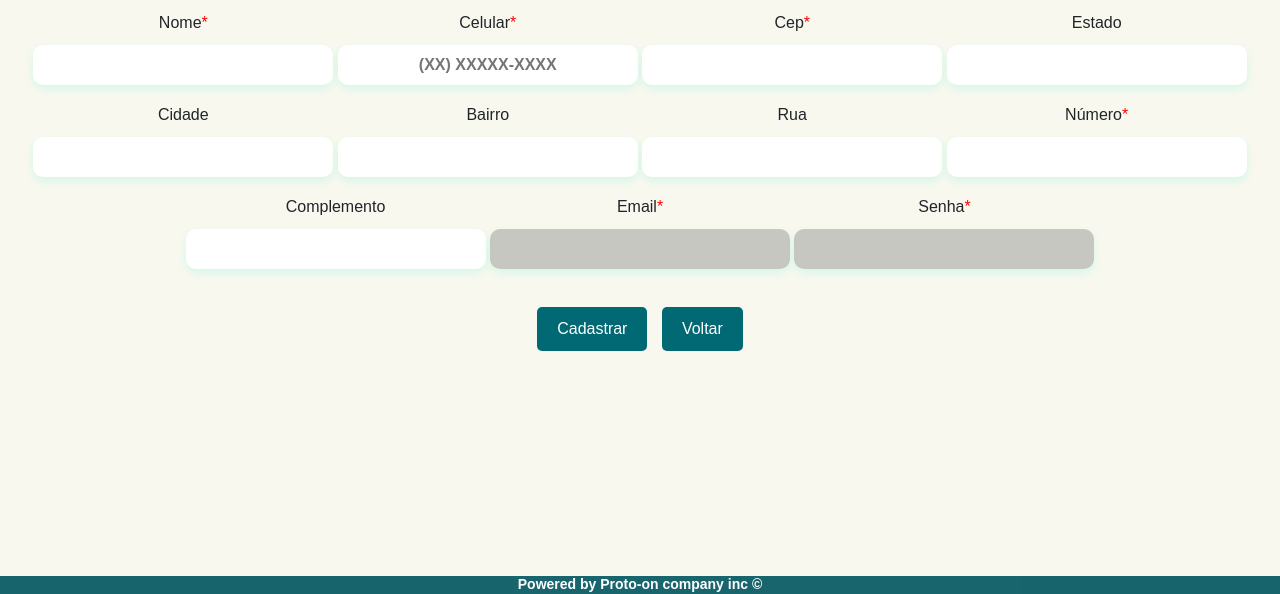
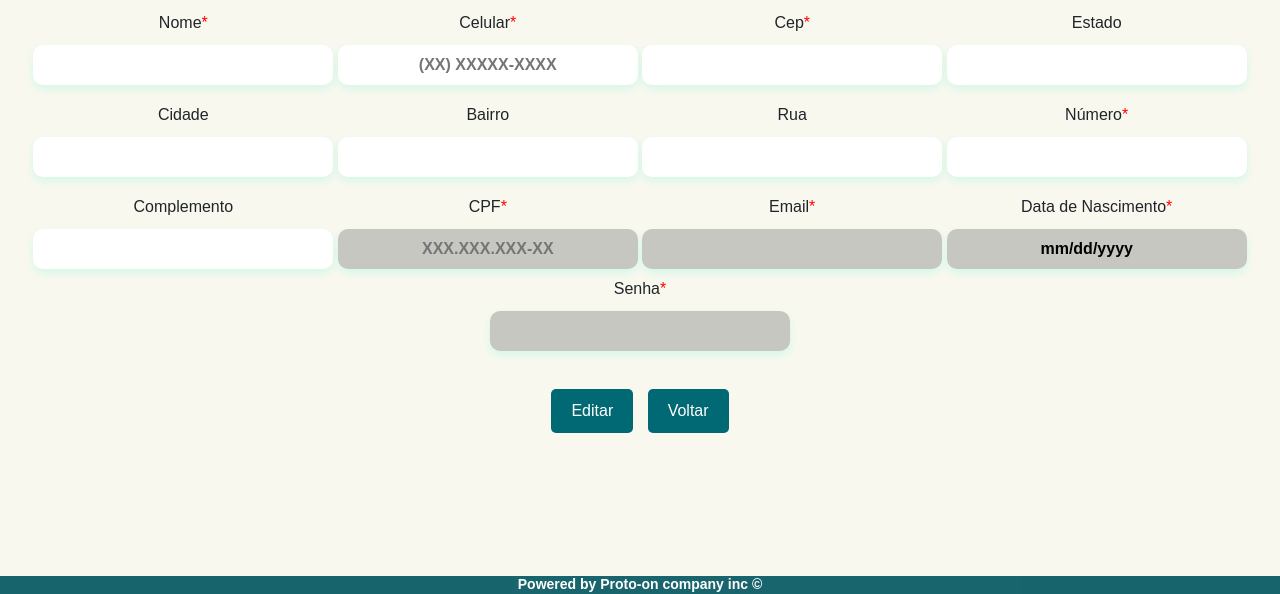
Before and after one commit to vagnero/projeto-proton-php, a PHP site: page /projeto-proton-php/view/updateMunicipe.php in a window 1280 px wide. Shown: the part 206-800 px from the top of the page. Run offline with PHP 8.4, Linux system fonts and the light colour scheme; the visitor is signed in with stand-in values (Sample User, id 1); data that the repository does not hold is empty.

Commit message:
Alterei o banco de dados e adicionei o formulário cpf e data de nascimento que faltavam!

```diff
--- a/controller/municipe/ControllerMunicipe.php
+++ b/controller/municipe/ControllerMunicipe.php
@@ -53,7 +53,8 @@ class ControllerMunicipe
             $nome = $this->crud->escape_string($_POST['nome']);
             $celular = $this->crud->escape_string($_POST['celular']);
             $senha = password_hash($_POST['senha'], PASSWORD_DEFAULT);
-
+            $dataNasc = $this->crud->escape_string($_POST['dataNascimento']);
+            $cpf = $this->crud->escape_string($_POST['cpf']);
             // Verifique se o e-mail já existe na tabela
             $check_query = "SELECT COUNT(*) FROM municipes WHERE email = '$email'";
             $result = $this->crud->connection->query($check_query);
@@ -67,7 +68,7 @@ class ControllerMunicipe
                 } else {
                     $idEndereco = $this->registerEndereco();
                     if ($idEndereco > 0) {
-                        $sql_municipe = "INSERT INTO municipes (nome, celular, email, senha, idEndereco, dataInscricao) VALUES ('$nome', '$celular', '$email', '$senha', '$idEndereco', DATE_ADD(NOW(), INTERVAL 2 HOUR))";
+                        $sql_municipe = "INSERT INTO municipes (nome, cpf, celular, dataNascimento, dataInscricao, idEndereco, email, senha) VALUES ('$nome', '$cpf', '$celular', '$dataNasc', DATE_ADD(NOW(), INTERVAL 2 HOUR), '$idEndereco', '$email', '$senha')";
                         if ($this->crud->execute($sql_municipe)) {
                             echo "<script>alert('Usuário cadastrado com sucesso!'); window.location.href='login.php';</script>";
                         } else {
--- a/index.php
+++ b/index.php
@@ -49,7 +49,6 @@
             $logado = $protected->estaLogado();
             //include('protect.php');
 
-            echo '<li class="nav-item"><a class="nav-link" aria-current="cadastro.php" href="../index.php" title="Volte ao menu principal">Home</a> </li>';
 
             if (!$logado) {
               echo '<li class="nav-item"><a class="nav-link" aria-current="cadastro.php" href="view/cadastro.php" title="Faça seu cadastro no Site">Cadastrar-se</a> </li>';
--- a/versao_antiga/ComandosSQL.sql
+++ b/versao_antiga/ComandosSQL.sql
@@ -16,10 +16,12 @@ CREATE TABLE `enderecos` (
 CREATE TABLE `municipes` (
   `idMunicipe` int(11) NOT NULL AUTO_INCREMENT,
   `nome` varchar(255) CHARACTER SET utf8 NOT NULL,
-  `celular` varchar(15) NOT NULL,
+  `cpf` varchar(15) NOT NULL UNIQUE,
+  `celular` varchar(15) NOT NULL UNIQUE,
+  `dataNascimento` DATE,
   `dataInscricao` datetime NOT NULL,
   `idEndereco` int(11) NOT NULL,
-  `email` varchar(255) NOT NULL,
+  `email` varchar(255) NOT NULL UNIQUE,
   `senha` varchar(255) NOT NULL,
   PRIMARY KEY (`idMunicipe`)
 ) ENGINE=MyISAM DEFAULT CHARSET=latin1;
--- a/view/updateMunicipe.php
+++ b/view/updateMunicipe.php
@@ -67,9 +67,20 @@ $address = $controllerEndereco->UpdateEnderecoFormData($controllerEndereco); //T
         <input class="formsCadastro" name="complemento" type="text" id="complemento" size="60" value="<?php echo isset($address['complemento']) ? $address['complemento'] : ''; ?>">
       </label>
 
+
+  <label for="cpf" class="form-label">CPF<span style="color:red " class="required-symbol">*</span>
+    <input type="text" class="formsCadastro" style="background-color: hwb(0 52% 48% / 0.427);" required required title="Digite aqui o seu CPF" name="cpf" placeholder="XXX.XXX.XXX-XX" minlength="11" maxlength="15" name="cpf" id="cpf" size="40" value= "" readonly>
+  </label>
+
+
       <label for="email" class="form-label">Email<span style="color:red " class="required-symbol">*</span>
         <input type="email" class="formsCadastro" style="background-color: hwb(0 52% 48% / 0.427);" required title="Digite aqui o seu email" minlength="11" name="email" id="email" size="20"  value="" readonly>
       </label>
+
+      <label for="dataNascimento" class="form-label">Data de Nascimento<span style="color:red " class="required-symbol">*</span>
+    <input type="date" class="formsCadastro" style="background-color: hwb(0 52% 48% / 0.427);" required required title="Escolha a data em que nasceu" name="dataNascimento" id="dataNascimento" size="40" value="" readonly>
+  </label>
+
 
       <label for="senha" class="form-label">Senha<span style="color:red " class="required-symbol">*</span>
         <input type="password" class="formsCadastro" style="background-color: hwb(0 52% 48% / 0.427);" required minlength="6" title="Digite aqui a sua senha" name="senha" id="senha" size="20" value="" readonly>
@@ -77,7 +88,7 @@ $address = $controllerEndereco->UpdateEnderecoFormData($controllerEndereco); //T
     </div>
 
     <div style="margin-top: 30px;">
-      <button type="submit" style="margin-inline-end: 10px " class="form" name="Submit">Cadastrar</button>
+      <button type="submit" style="margin-inline-end: 10px " class="form" name="Submit">Editar</button>
       <button type="button" class="btn btn-outline-dark" title="Clique para voltar ao inicio do Site" onclick='window.location.href ="../index.php"'>Voltar</button>
     </div>
   </form>
```
Also changed, not shown: view/cadastro.php (+16 -3 lines).
